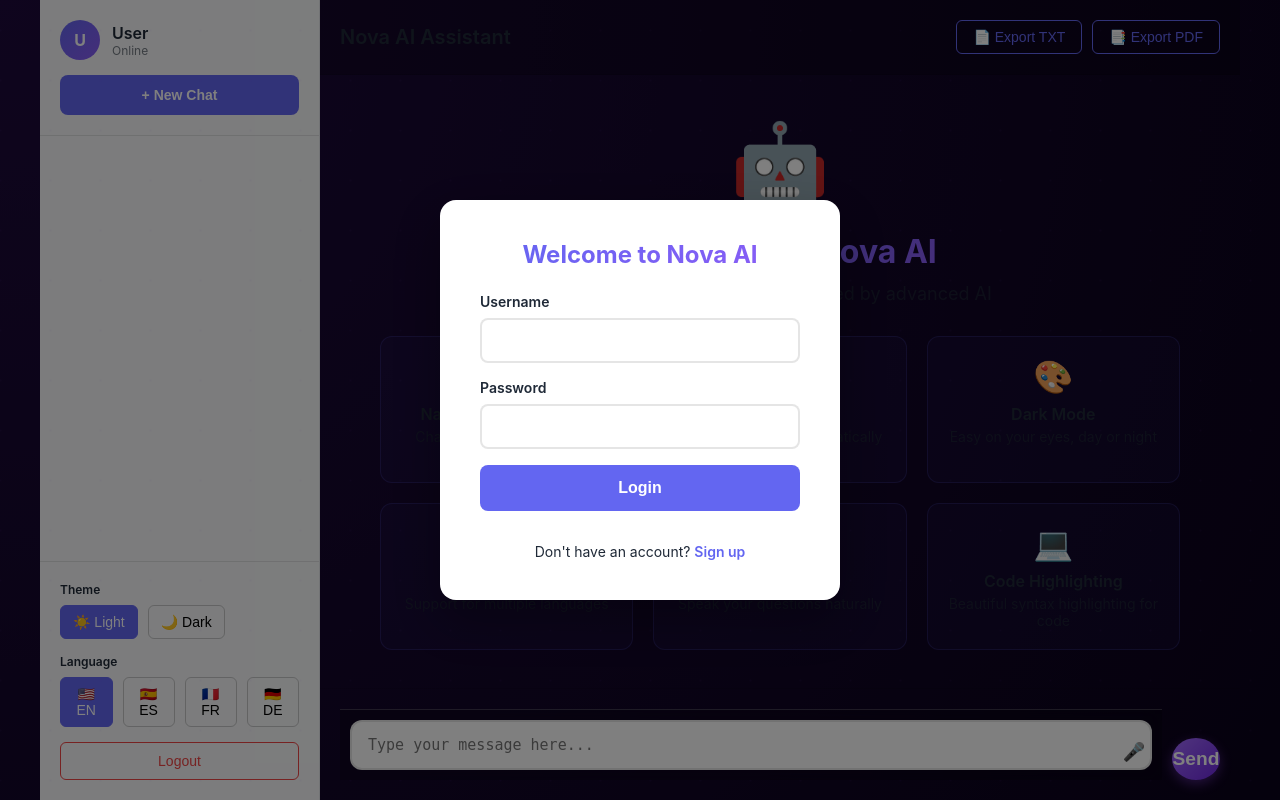
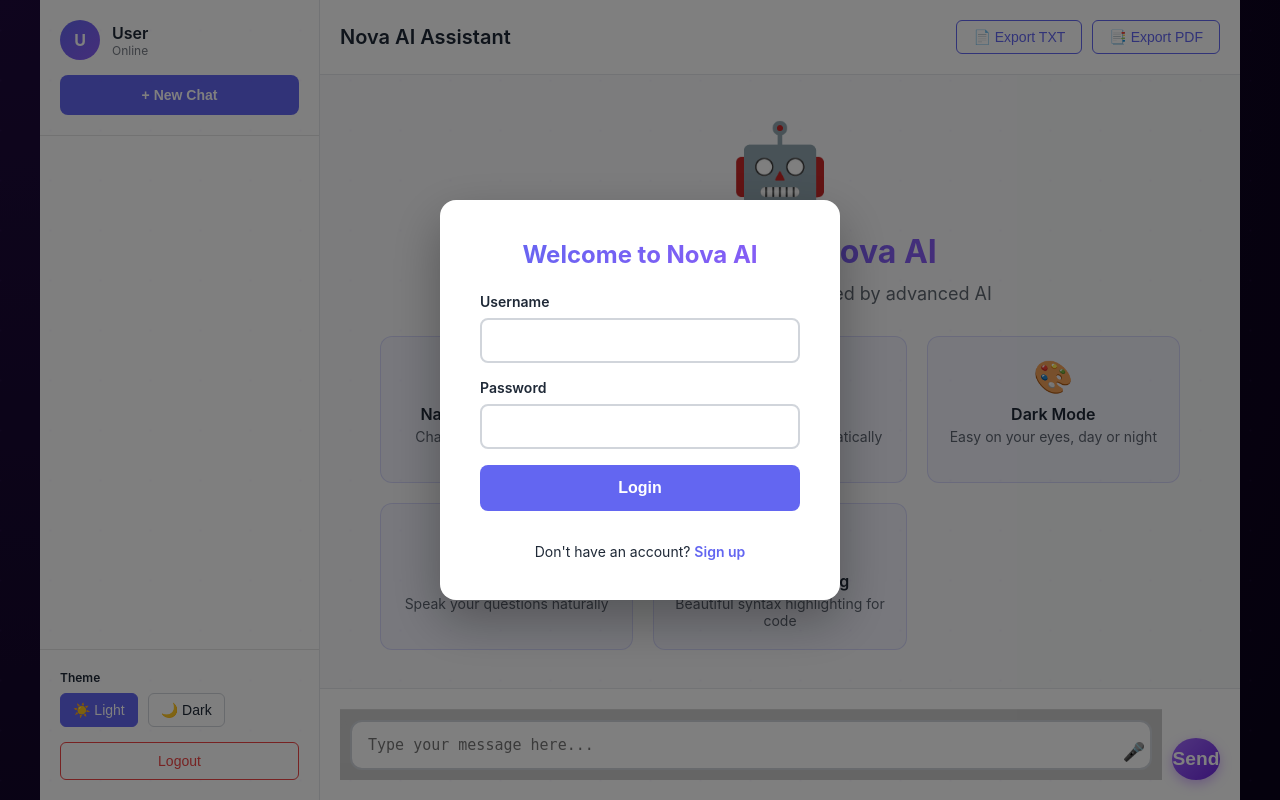
Before and after one commit to anushkaagr-2006/Nova-AI, a Flask app: page / in a window 1280 px wide. Run offline with Flask 3, Linux system fonts and the light colour scheme; some libraries are stand-ins or nearby versions.

Commit message:
Remove multi-language feature and improve theme visibility

```diff
--- a/static/script.js
+++ b/static/script.js
@@ -3,7 +3,6 @@
 // State
 let currentUser = null;
 let currentConversationId = null;
-let currentLanguage = 'en';
 let isRecording = false;
 let recognition = null;
 
@@ -152,9 +151,6 @@
 function applyUserSettings(user) {
     // Apply theme
     setTheme(user.theme);
-
-    // Apply language
-    setLanguage(user.language);
 }
 
 // Theme switching
@@ -186,48 +182,6 @@
         }
     });
 });
-
-// Language switching
-function setLanguage(lang) {
-    currentLanguage = lang;
-
-    // Update active button
-    document.querySelectorAll('[data-lang]').forEach(btn => {
-        btn.classList.toggle('active', btn.dataset.lang === lang);
-    });
-
-    // Update UI text (if needed)
-    loadTranslations(lang);
-}
-
-document.querySelectorAll('[data-lang]').forEach(btn => {
-    btn.addEventListener('click', async () => {
-        const lang = btn.dataset.lang;
-        setLanguage(lang);
-
-        if (currentUser) {
-            try {
-                await fetch('/api/settings/language', {
-                    method: 'POST',
-                    headers: { 'Content-Type': 'application/json' },
-                    body: JSON.stringify({ language: lang })
-                });
-            } catch (error) {
-                console.error('Failed to save language:', error);
-            }
-        }
-    });
-});
-
-async function loadTranslations(lang) {
-    try {
-        const response = await fetch(`/api/translations/${lang}`);
-        const data = await response.json();
-        // Apply translations to UI elements if needed
-    } catch (error) {
-        console.error('Failed to load translations:', error);
-    }
-}
 
 // ============================================================
 // CONVERSATIONS
@@ -561,11 +515,6 @@
                     <div class="feature-desc">Easy on your eyes, day or night</div>
                 </div>
                 <div class="feature-card">
-                    <div class="feature-icon">🌍</div>
-                    <div class="feature-title">Multi-language</div>
-                    <div class="feature-desc">Support for multiple languages</div>
-                </div>
-                <div class="feature-card">
                     <div class="feature-icon">🎤</div>
                     <div class="feature-title">Voice Input</div>
                     <div class="feature-desc">Speak your questions naturally</div>
--- a/templates/index.html
+++ b/templates/index.html
@@ -19,16 +19,16 @@
         :root {
             --primary-color: #6366f1;
             --secondary-color: #8b5cf6;
-            --bg-light: #ffffff;
-            --bg-dark: #1a1a2e;
+            --bg-light: #f8f9fa;
+            --bg-dark: #0a0a0f;
             --text-light: #1f2937;
-            --text-dark: #e5e7eb;
-            --sidebar-light: #f9fafb;
-            --sidebar-dark: #16213e;
-            --message-user-light: #e0e7ff;
-            --message-user-dark: #312e81;
-            --message-assistant-light: #f3f4f6;
-            --message-assistant-dark: #374151;
+            --text-dark: #f0f0f0;
+            --sidebar-light: #ffffff;
+            --sidebar-dark: #12121a;
+            --message-user-light: #6366f1;
+            --message-user-dark: #4f46e5;
+            --message-assistant-light: #ffffff;
+            --message-assistant-dark: #1a1a24;
         }
 
         * {
@@ -174,6 +190,14 @@
             font-weight: 600;
             margin-bottom: 8px;
             display: block;
+        }
+
+        .light-mode .settings-label {
+            color: var(--text-light);
+        }
+
+        .dark-mode .settings-label {
+            color: var(--text-dark);
         }
 
         .settings-row {
@@ -189,6 +213,16 @@
             cursor: pointer;
             transition: all 0.3s;
             font-size: 14px;
+        }
+
+        .light-mode .icon-btn {
+            color: var(--text-light);
+            border-color: #d1d5db;
+        }
+
+        .dark-mode .icon-btn {
+            color: var(--text-dark);
+            border-color: #374151;
         }
 
         .icon-btn:hover {
@@ -234,9 +268,27 @@
             align-items: center;
         }
 
+        .light-mode .chat-header {
+            background: var(--sidebar-light);
+            border-bottom-color: #e5e7eb;
+        }
+
+        .dark-mode .chat-header {
+            background: var(--sidebar-dark);
+            border-bottom-color: #2a2a35;
+        }
+
         .chat-title {
             font-size: 20px;
             font-weight: 600;
+        }
+
+        .light-mode .chat-title {
+            color: var(--text-light);
+        }
+
+        .dark-mode .chat-title {
+            color: var(--text-dark);
         }
 
         .header-actions {
@@ -268,6 +320,14 @@
             display: flex;
             flex-direction: column;
             gap: 16px;
+        }
+
+        .light-mode .messages-container {
+            background: var(--bg-light);
+        }
+
+        .dark-mode .messages-container {
+            background: var(--bg-dark);
         }
 
         .message {
@@ -399,6 +464,16 @@
         .input-area {
             padding: 20px;
             border-top: 1px solid rgba(0,0,0,0.1);
+        }
+
+        .light-mode .input-area {
+            background: var(--sidebar-light);
+            border-top-color: #e5e7eb;
+        }
+
+        .dark-mode .input-area {
+            background: var(--sidebar-dark);
+            border-top-color: #2a2a35;
         }
 
         .input-wrapper {
@@ -431,10 +506,11 @@
         .light-mode #message-input {
             background: white;
             color: var(--text-light);
+            border-color: #d1d5db;
         }
 
         .dark-mode #message-input {
-            background: var(--sidebar-dark);
+            background: var(--bg-dark);
             color: var(--text-dark);
             border-color: #374151;
         }
@@ -557,6 +641,7 @@
         .light-mode .form-input {
             background: white;
             color: var(--text-light);
+            border-color: #d1d5db;
         }
 
         .dark-mode .form-input {
@@ -669,9 +775,25 @@
             margin-bottom: 4px;
         }
 
+        .light-mode .feature-title {
+            color: var(--text-light);
+        }
+
+        .dark-mode .feature-title {
+            color: var(--text-dark);
+        }
+
         .feature-desc {
             font-size: 14px;
             opacity: 0.7;
+        }
+
+        .light-mode .feature-desc {
+            color: var(--text-light);
+        }
+
+        .dark-mode .feature-desc {
+            color: var(--text-dark);
         }
 
         /* Mobile Responsive */
@@ -702,8 +824,13 @@
             background: transparent;
         }
 
-        ::-webkit-scrollbar-thumb {
-            background: rgba(99, 102, 241, 0.3);
+        .light-mode ::-webkit-scrollbar-thumb {
+            background: rgba(0, 0, 0, 0.2);
+            border-radius: 4px;
+        }
+
+        .dark-mode ::-webkit-scrollbar-thumb {
+            background: rgba(255, 255, 255, 0.2);
             border-radius: 4px;
         }
 
@@ -786,16 +913,6 @@
                     </div>
                 </div>
 
-                <div class="settings-group">
-                    <label class="settings-label">Language</label>
-                    <div class="settings-row">
-                        <button class="icon-btn active" data-lang="en">🇺🇸 EN</button>
-                        <button class="icon-btn" data-lang="es">🇪🇸 ES</button>
-                        <button class="icon-btn" data-lang="fr">🇫🇷 FR</button>
-                        <button class="icon-btn" data-lang="de">🇩🇪 DE</button>
-                    </div>
-                </div>
-
                 <button class="logout-btn" id="logout-btn">Logout</button>
             </div>
         </aside>
@@ -832,11 +949,6 @@
                             <div class="feature-icon">🎨</div>
                             <div class="feature-title">Dark Mode</div>
                             <div class="feature-desc">Easy on your eyes, day or night</div>
-                        </div>
-                        <div class="feature-card">
-                            <div class="feature-icon">🌍</div>
-                            <div class="feature-title">Multi-language</div>
-                            <div class="feature-desc">Support for multiple languages</div>
                         </div>
                         <div class="feature-card">
                             <div class="feature-icon">🎤</div>
```
Also changed, not shown: other parts of templates/index.html (+53 -3 lines), instance/nova_ai.db.
